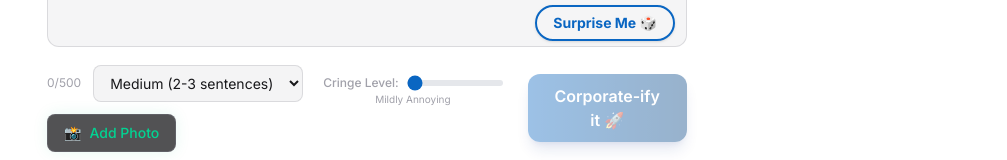
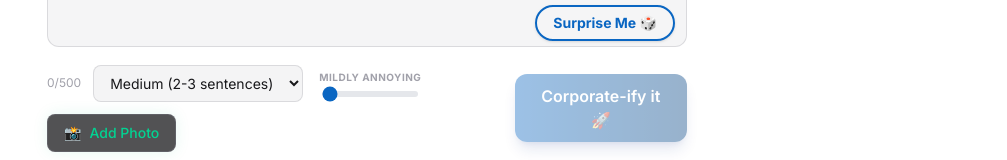
Before and after one commit to sleepydevo/reality-vs-linkedin, a Next.js app: page / in a window 1280 px wide. Shown: the part 563-723 px from the top of the page, without its empty margins (273-1280 px from the left). Built offline with nearby package versions, Linux system fonts and the light colour scheme.

Commit message:
Fix slider UI layout to prevent wrapping

```diff
--- a/app/page.tsx
+++ b/app/page.tsx
@@ -722,9 +722,10 @@ export default function Home() {
               <option value="long">Long (Full Broetry)</option>
             </select>
 
-            <div className="flex flex-col gap-1 items-start sm:items-center relative group shrink-0 ml-2">
-              <div className="flex items-center gap-2">
-                <span className="text-xs font-medium" style={{ color: 'var(--text-muted)' }}>Cringe Level:</span>
+            <div className="flex flex-col gap-1.5 items-center shrink-0 mx-1">
+              <span className="text-[10px] uppercase font-bold tracking-wider" style={{ color: 'var(--text-muted)' }}>
+                {cringeLevel === 1 ? 'Mildly Annoying' : cringeLevel === 2 ? 'Unhinged CEO' : 'Final Boss'}
+              </span>
               <input
                 type="range"
                 min="1"
@@ -733,11 +734,8 @@ export default function Home() {
                 value={cringeLevel}
                 onChange={(e) => setCringeLevel(Number(e.target.value))}
                 className="w-24 h-1.5 bg-gray-200 rounded-lg appearance-none cursor-pointer dark:bg-zinc-700 accent-[#0A66C2]"
+                title={`Cringe Level: ${cringeLevel}`}
               />
-              </div>
-              <span className="text-[10px] absolute -bottom-4 whitespace-nowrap" style={{ color: 'var(--text-muted)' }}>
-                {cringeLevel === 1 ? 'Mildly Annoying' : cringeLevel === 2 ? 'Unhinged CEO' : 'Final Boss Lunatic'}
-              </span>
             </div>
 
             {!photoDataUrl && (
```
Lines whose indentation alone changed are shown as unchanged.
